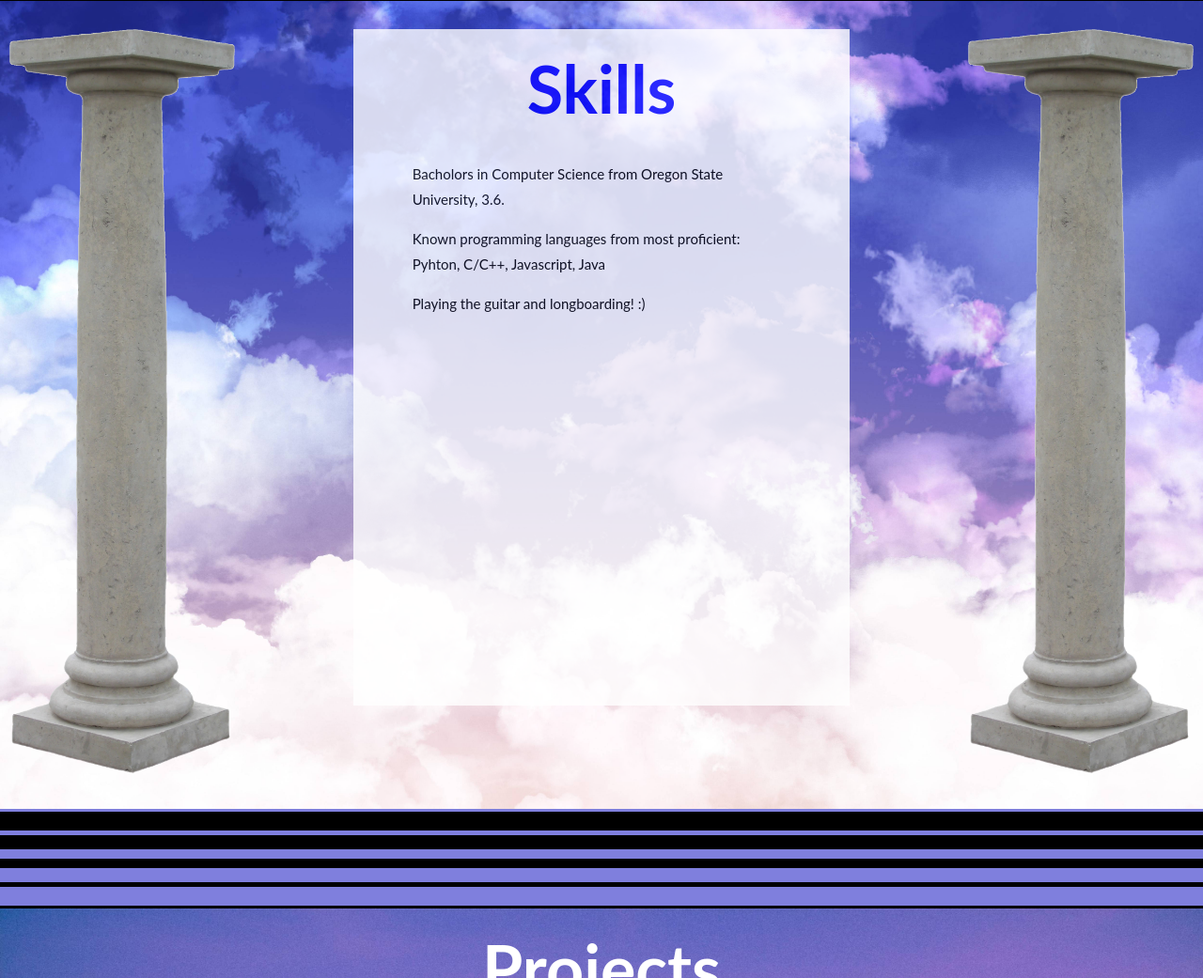
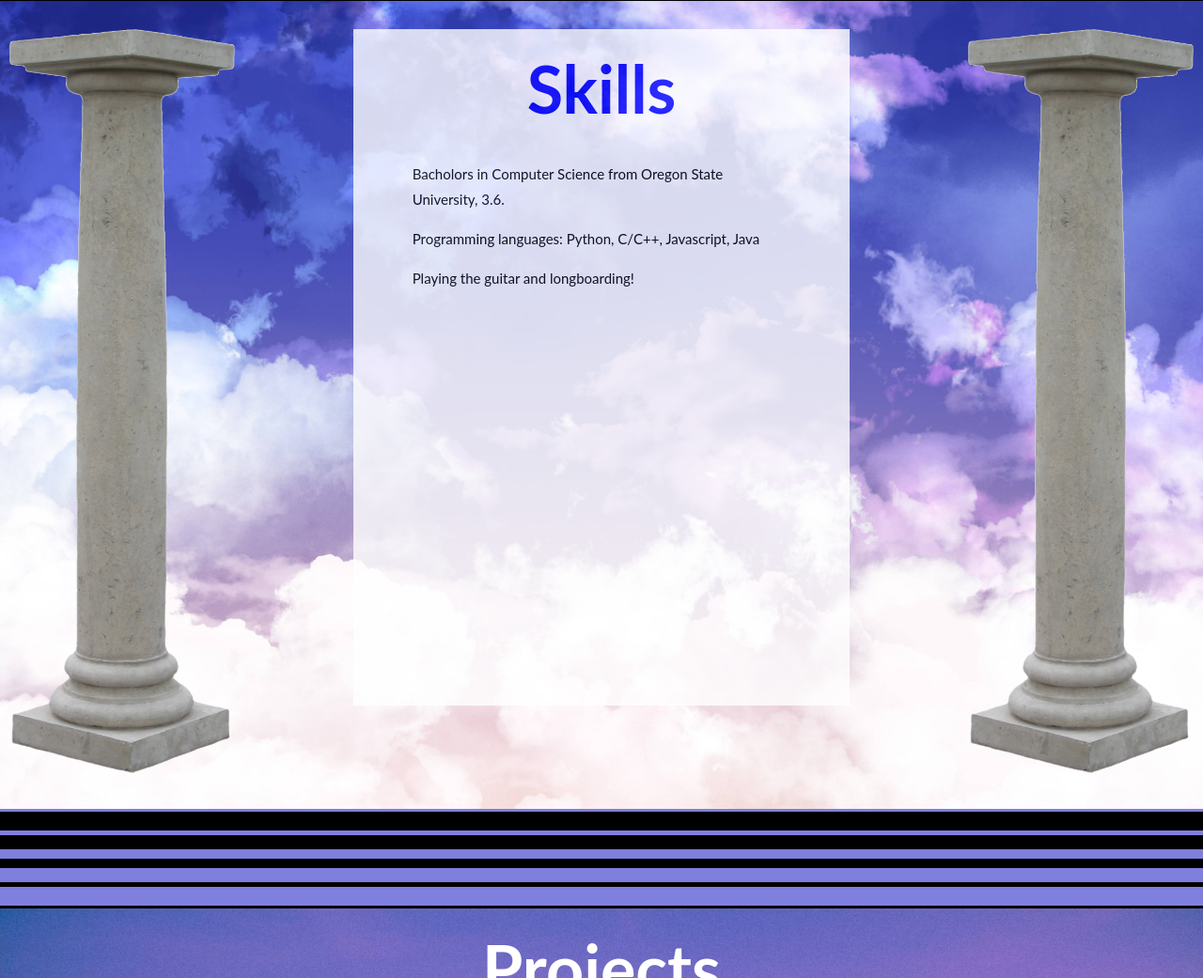
Before and after one commit to evan-newman/personal_website, a plain HTML site: page index.html in a window 1280 px wide. Shown: the part 1543-2584 px from the top of the page at 94% size. Drawn offline with Linux system fonts and the light colour scheme.

Commit message:
changed wording again

```diff
--- a/index.html
+++ b/index.html
@@ -63,10 +63,10 @@
                 <p>Bacholors in Computer Science from Oregon State University, 3.6.
                 </p>
                 <p>
-                    Known programming languages from most proficient: Pyhton, C/C++, Javascript, Java
+                    Programming languages: Python, C/C++, Javascript, Java
                 </p>
                 <p>
-                    Playing the guitar and longboarding! :)
+                    Playing the guitar and longboarding!
                 </p>
             </div>
             <img class='roman-pillar' id='pillar-2' src="images/skills_page/vaporwave-roman-pillar-3.png">
```
